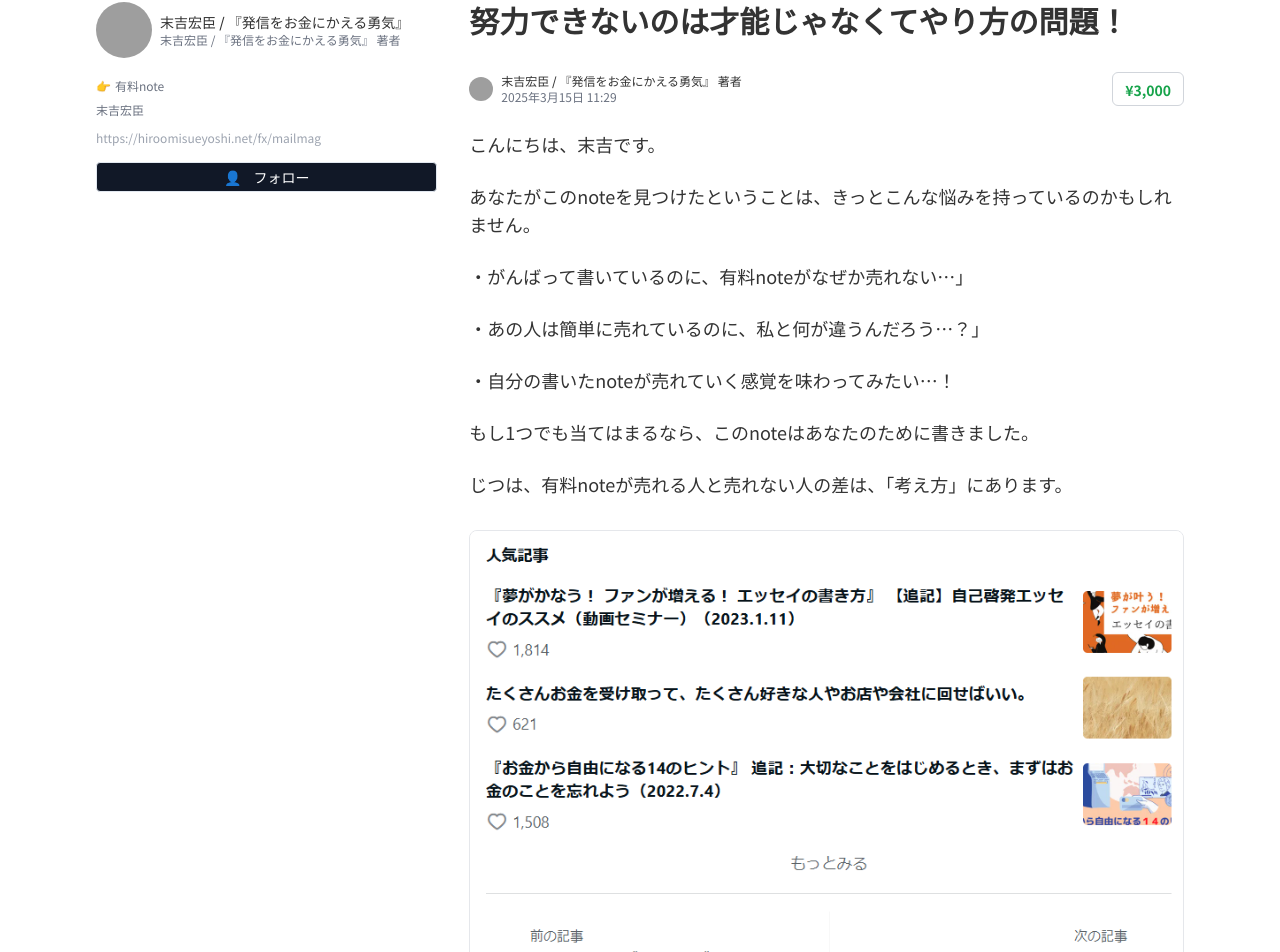
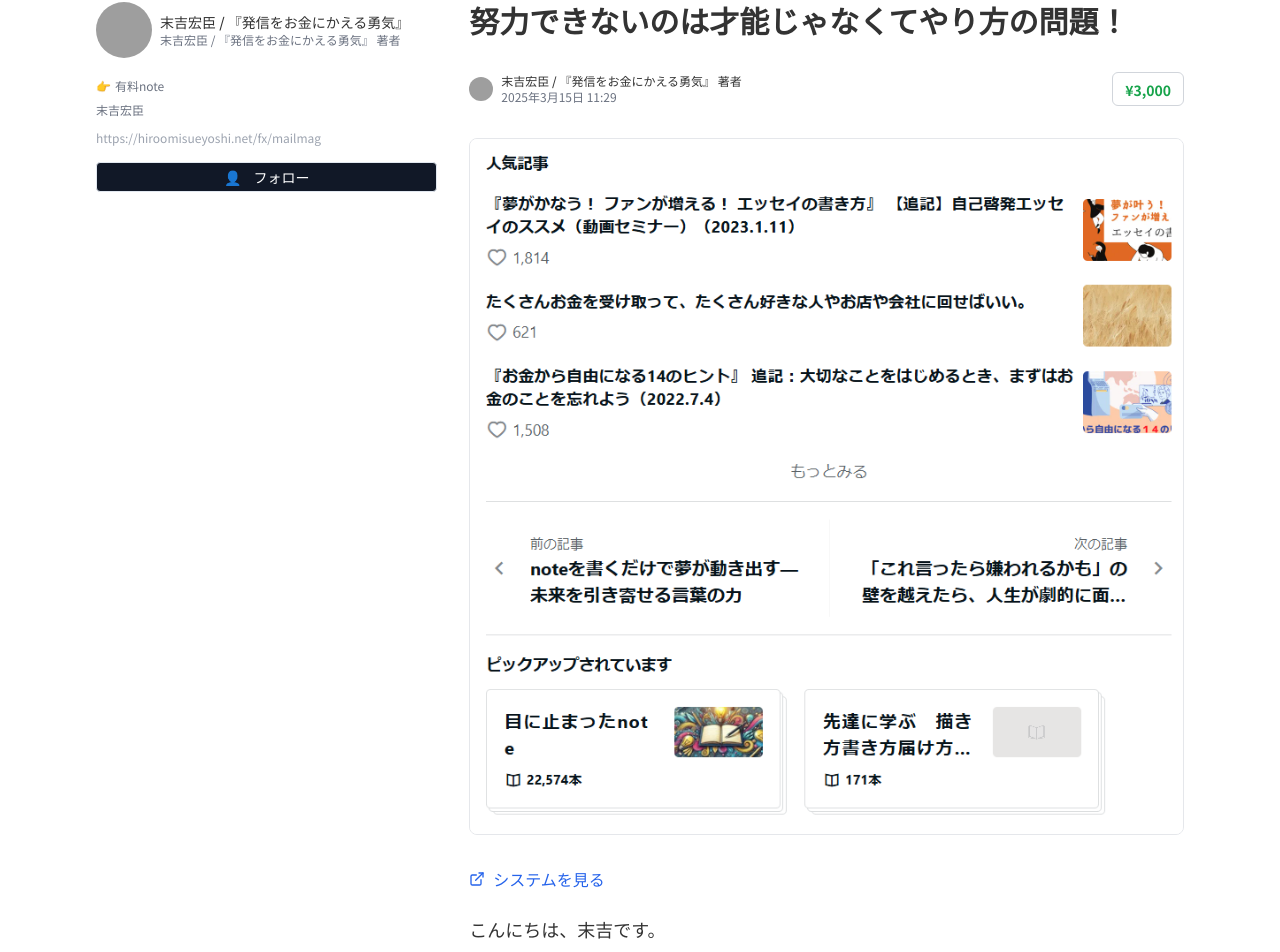
Before and after one commit to sekiguchimend/prompty, a React (Vite) app: page /prompts/1 in a window 1280 px wide. Shown: the part 132-1084 px from the top of the page. Built offline with nearby package versions, Linux system fonts and the light colour scheme; grey boxes are pictures that could not be loaded.

Commit message:
Refactor: Move system image and link
Move the system image and URL above the content.

```diff
--- a/src/components/prompt/PromptContent.tsx
+++ b/src/components/prompt/PromptContent.tsx
@@ -1,7 +1,7 @@
 
 import React, { useState } from 'react';
 import PurchaseDialog from './PurchaseDialog';
-import { ExternalLink, Image } from 'lucide-react';
+import { ExternalLink } from 'lucide-react';
 import { Button } from '@/components/ui/button';
 
 interface PromptContentProps {
@@ -54,13 +54,7 @@ const PromptContent: React.FC<PromptContentProps> = ({
         </button>
       </div>
 
-      <div className="prose prose-gray max-w-none my-6 text-lg">
-        {content.map((paragraph, index) => (
-          <p key={index} className="mb-6">{paragraph}</p>
-        ))}
-      </div>
-
-      {/* System Image and URL */}
+      {/* System Image and URL - Moved above content */}
       {systemImageUrl && (
         <div className="my-8 border border-gray-200 rounded-lg overflow-hidden">
           <img
@@ -72,7 +66,7 @@ const PromptContent: React.FC<PromptContentProps> = ({
       )}
 
       {systemUrl && (
-        <div className="my-6">
+        <div className="mb-6">
           <a
             href={systemUrl}
             target="_blank"
@@ -84,6 +78,12 @@ const PromptContent: React.FC<PromptContentProps> = ({
           </a>
         </div>
       )}
+
+      <div className="prose prose-gray max-w-none my-6 text-lg">
+        {content.map((paragraph, index) => (
+          <p key={index} className="mb-6">{paragraph}</p>
+        ))}
+      </div>
 
       <PurchaseDialog
         isOpen={isPurchaseDialogOpen}
```
